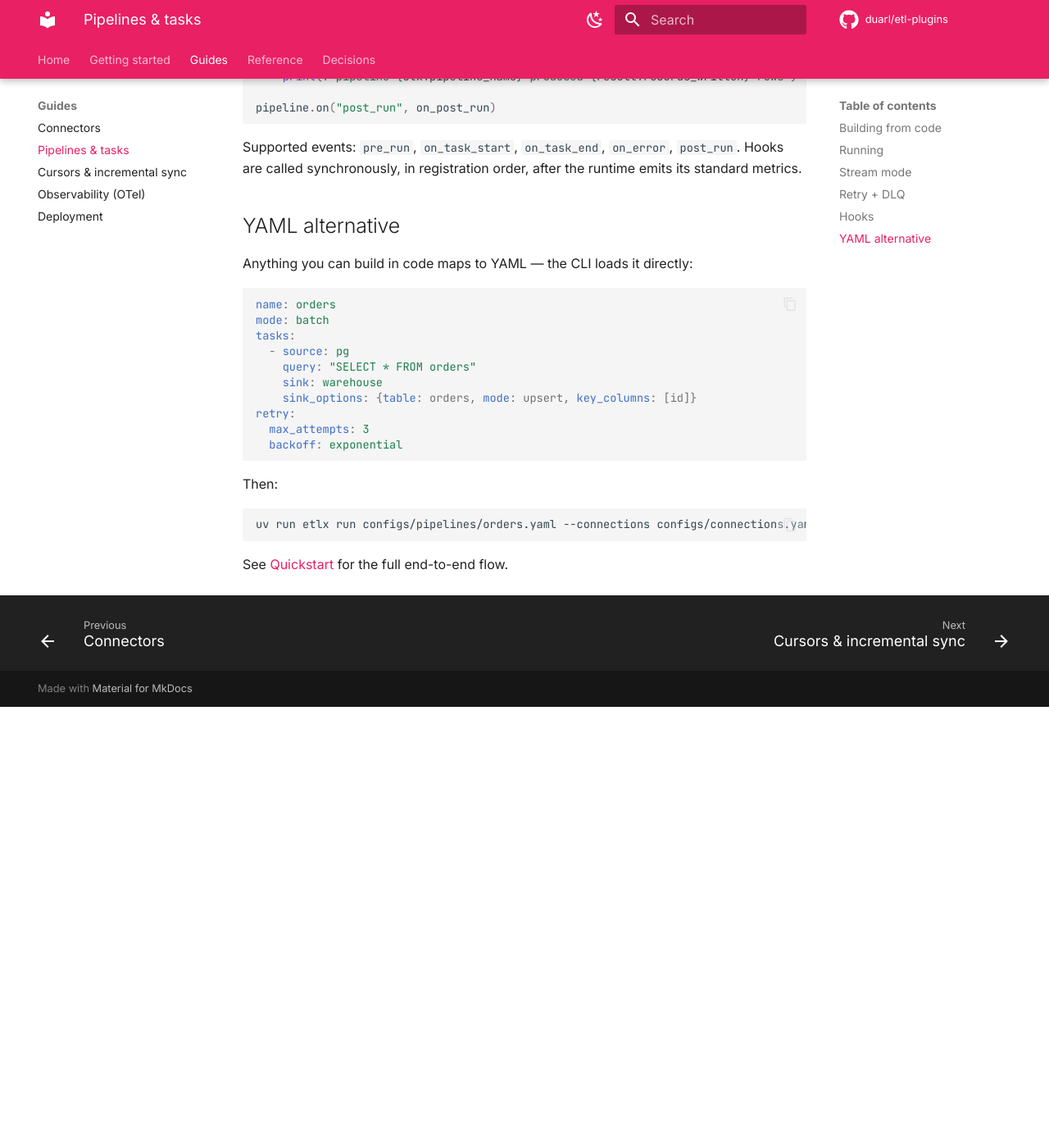
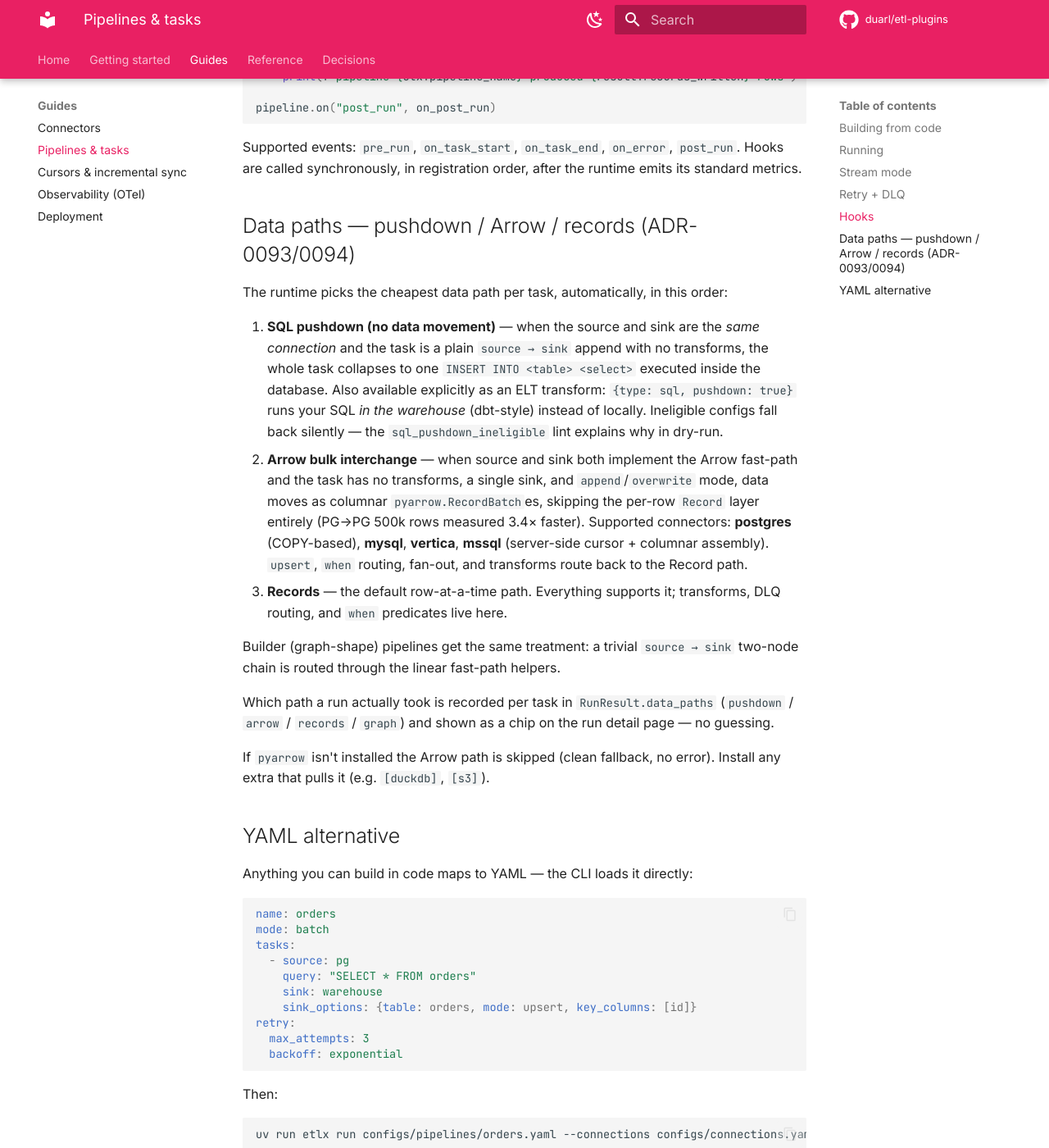
Before and after one commit to genebir/anyduct, an MkDocs documentation site: the page built from docs/guides/pipelines.md, in a window 1280 px wide and 1400 px high, scrolled down 2057 px. Shown: the whole window at 82% size. Built offline with MkDocs 1.6.1 and Material for MkDocs 9.7.7, drawn with Linux system fonts in a browser that asks for light colours; comment, search, counter and statistics services are not loaded; before the commit the page ends 2919 px from its top, so only the background shows below that.

Commit message:
docs: 데이터 경로(pushdown/Arrow/records) 가이드 — pipelines.md [ADR-0093/0094]
ADR로만 존재하던 데이터 플레인 선택 로직을 사용자 가이드로: 경로 우선순위
(pushdown→Arrow→records), 자격 조건, Arrow 커넥터 4종(postgres/mysql/
vertica/mssql), data_paths 가시화, pyarrow 미설치 폴백. mkdocs strict green.

Co-Authored-By: Claude Fable 5 <noreply@anthropic.com>

```diff
--- a/docs/guides/pipelines.md
+++ b/docs/guides/pipelines.md
@@ -90,6 +90,42 @@ Supported events: `pre_run`, `on_task_start`, `on_task_end`,
 `on_error`, `post_run`. Hooks are called synchronously, in registration
 order, after the runtime emits its standard metrics.
 
+## Data paths — pushdown / Arrow / records (ADR-0093/0094)
+
+The runtime picks the cheapest data path per task, automatically, in
+this order:
+
+1. **SQL pushdown (no data movement)** — when the source and sink are
+   the *same connection* and the task is a plain `source → sink` append
+   with no transforms, the whole task collapses to one
+   `INSERT INTO <table> <select>` executed inside the database. Also
+   available explicitly as an ELT transform:
+   `{type: sql, pushdown: true}` runs your SQL *in the warehouse*
+   (dbt-style) instead of locally. Ineligible configs fall back
+   silently — the `sql_pushdown_ineligible` lint explains why in
+   dry-run.
+2. **Arrow bulk interchange** — when source and sink both implement the
+   Arrow fast-path and the task has no transforms, a single sink, and
+   `append`/`overwrite` mode, data moves as columnar
+   `pyarrow.RecordBatch`es, skipping the per-row `Record` layer
+   entirely (PG→PG 500k rows measured 3.4× faster). Supported
+   connectors: **postgres** (COPY-based), **mysql**, **vertica**,
+   **mssql** (server-side cursor + columnar assembly). `upsert`, `when`
+   routing, fan-out, and transforms route back to the Record path.
+3. **Records** — the default row-at-a-time path. Everything supports
+   it; transforms, DLQ routing, and `when` predicates live here.
+
+Builder (graph-shape) pipelines get the same treatment: a trivial
+`source → sink` two-node chain is routed through the linear fast-path
+helpers.
+
+Which path a run actually took is recorded per task in
+`RunResult.data_paths` (`pushdown` / `arrow` / `records` / `graph`) and
+shown as a chip on the run detail page — no guessing.
+
+If `pyarrow` isn't installed the Arrow path is skipped (clean fallback,
+no error). Install any extra that pulls it (e.g. `[duckdb]`, `[s3]`).
+
 ## YAML alternative
 
 Anything you can build in code maps to YAML — the CLI loads it
```
